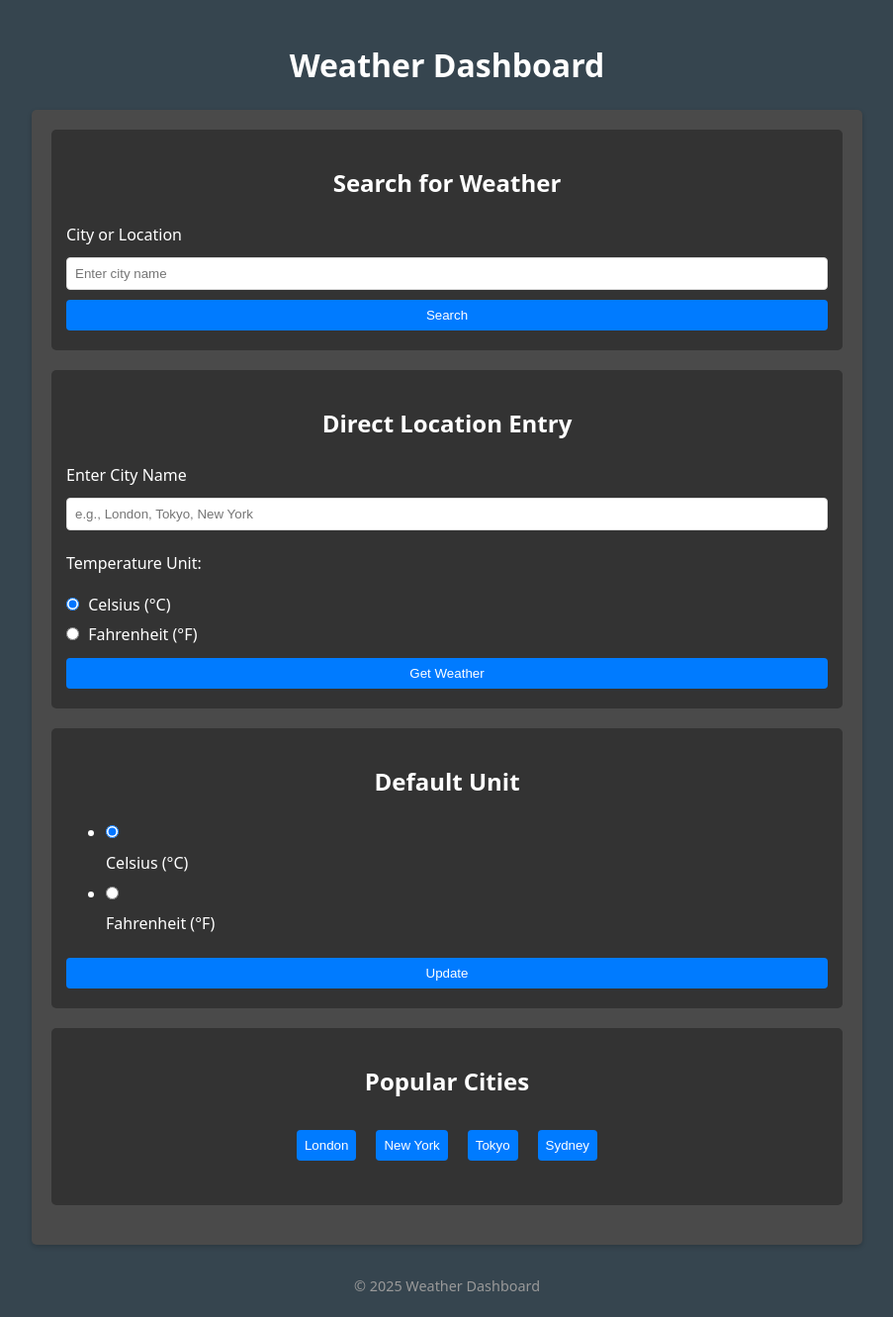
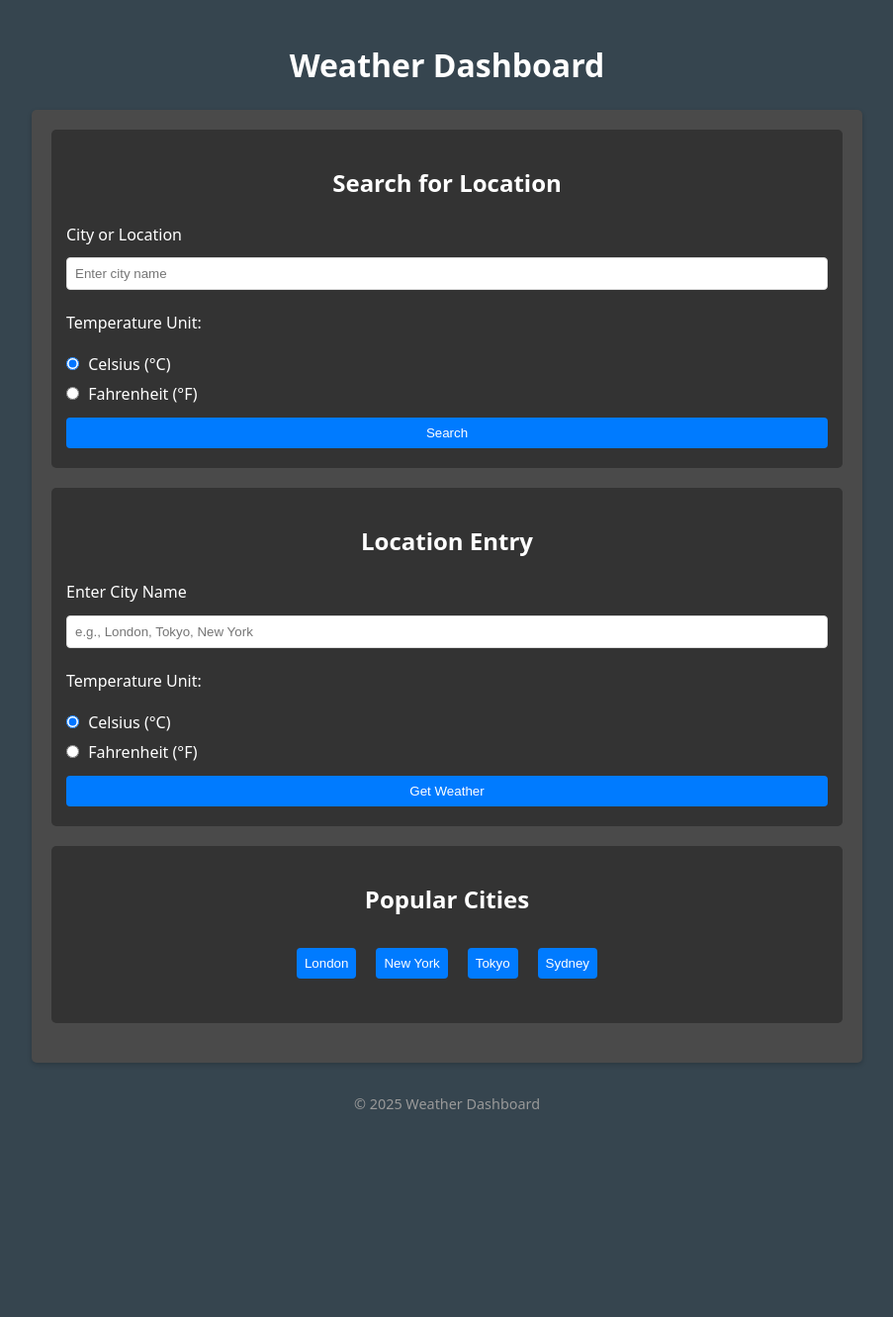
Before and after one commit to xtinalang/weather-dashboard, a Flask app: page / in a window 1280 px wide. Shown: the whole page at 99% size, without its empty margins (188-1091 px from the left). After the commit the page ends 1121 px from the top, so only its background shows below. Run offline with Flask 3, Linux system fonts and the light colour scheme; data comes from the database, SQL or seed files in the repository; data that the repository does not hold is empty; some libraries are stand-ins or nearby versions.

Commit message:
Removed temperture

```diff
--- a/web/app.py
+++ b/web/app.py
@@ -15,6 +15,18 @@ from weather_app.repository import LocationRepository, SettingsRepository
 
 from .forms import LocationSearchForm, UnitSelectionForm, UserInputLocationForm
 from .utils import format_weather_data
+
+# Configure port from environment variables with fallbacks
+# Try different possible environment variable names in order of preference
+PORT = config(
+    "FLASK_PORT",
+    default=config(
+        "PORT",
+        default=config("APP_PORT", default=os.environ.get("FLASK_PORT", 5050)),
+        cast=int,
+    ),
+    cast=int,
+)
 
 # Initialize Flask app
 app = Flask(__name__)
@@ -336,9 +348,7 @@ def api_weather(lat, lon):
 # Run the app
 def run():
     """Run the Flask application"""
-    app.run(
-        debug=True, host="0.0.0.0", port=config("FLASK_PORT", default=5050, cast=int)
-    )
+    app.run(debug=True, host="0.0.0.0", port=PORT)
 
 
 if __name__ == "__main__":
--- a/web/templates/index.html
+++ b/web/templates/index.html
@@ -15,7 +15,7 @@
 {% endwith %}
 
 <div class="section">
-    <h2>Search for Weather</h2>
+    <h2>Search for Location</h2>
 
     <!-- Search Form -->
     <form action="{{ url_for('search') }}" method="post">
@@ -25,13 +25,22 @@
             {{ search_form.query(placeholder="Enter city name") }}
         </div>
         <div>
+            <p>Temperature Unit:</p>
+            <label>
+                <input type="radio" name="unit" value="C" {% if unit_form.unit.default == 'C' %}checked{% endif %}> Celsius (°C)
+            </label>
+            <label>
+                <input type="radio" name="unit" value="F" {% if unit_form.unit.default == 'F' %}checked{% endif %}> Fahrenheit (°F)
+            </label>
+        </div>
+        <div>
             {{ search_form.submit(class="btn") }}
         </div>
     </form>
 </div>
 
 <div class="section">
-    <h2>Direct Location Entry</h2>
+    <h2>Location Entry</h2>
 
     <!-- Location Form -->
     <form action="{{ url_for('ui_location') }}" method="post">
@@ -57,19 +66,6 @@
     </form>
 </div>
 
-<!-- Unit Preference -->
-<div class="section">
-    <h2>Default Unit</h2>
-    <form action="{{ url_for('update_unit') }}" method="post">
-        {{ unit_form.csrf_token }}
-        <div>
-            {{ unit_form.unit }}
-        </div>
-        <div>
-            {{ unit_form.submit(class="btn") }}
-        </div>
-    </form>
-</div>
 
 <!-- Favorite Locations -->
 {% if favorites %}
```
